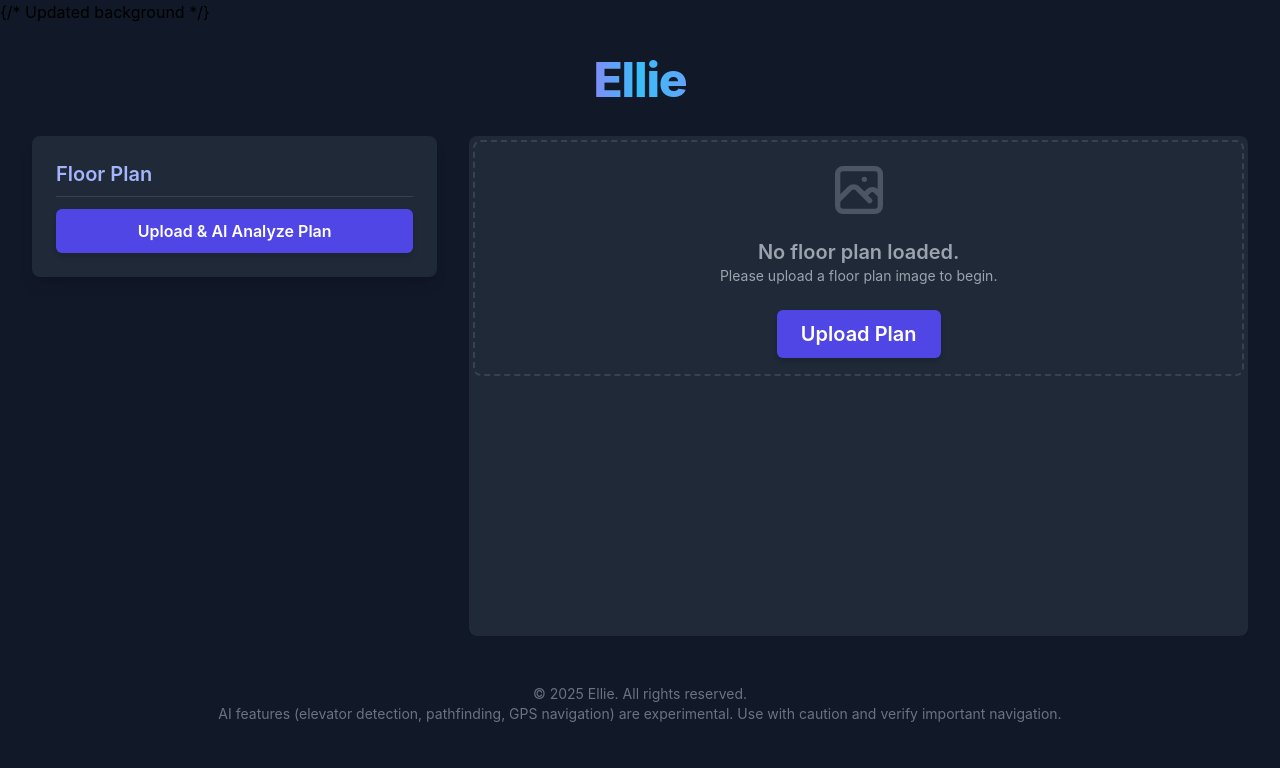
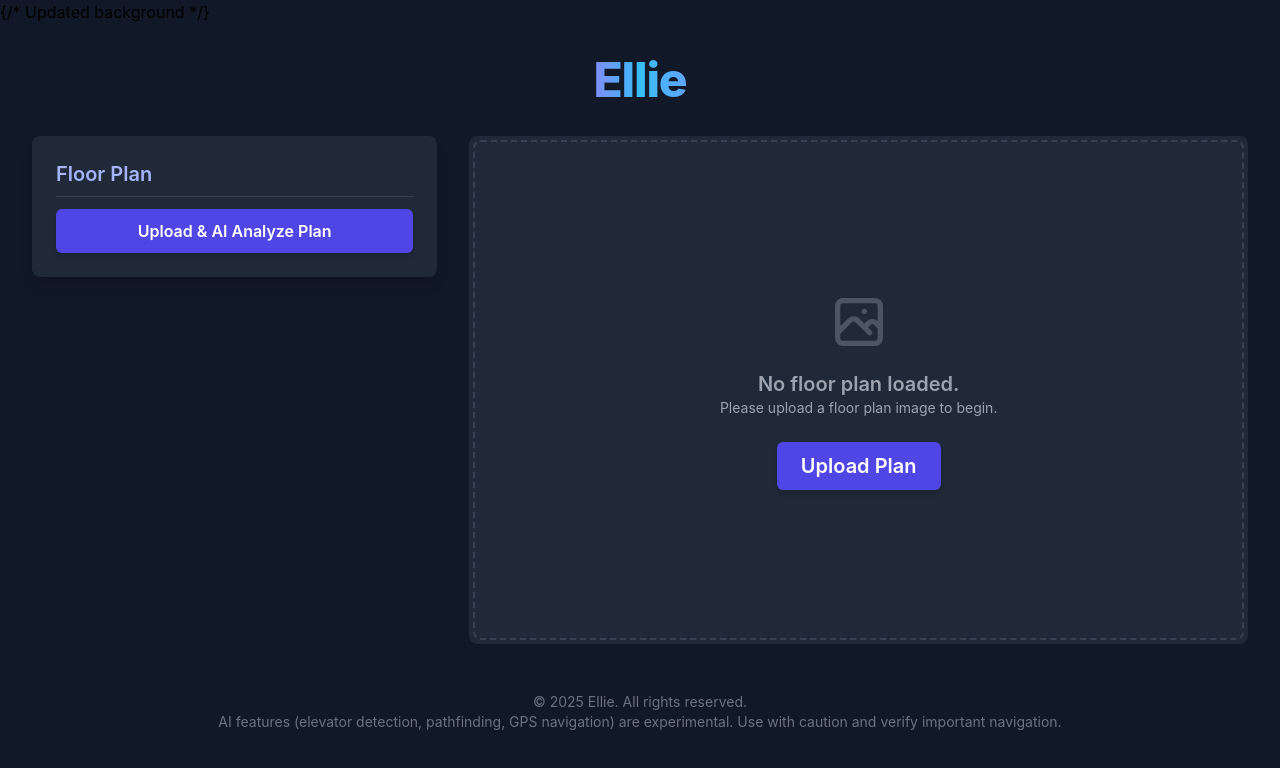
Before and after one commit to arnavgupta03/ellie, a React (Vite) app in the folder frontend/: page / in a window 1280 px wide. Shown: the top 768 px of the page. Built offline with nearby package versions, Linux system fonts and the light colour scheme; no server answers.

Commit message:
fix messy border

```diff
--- a/frontend/App.tsx
+++ b/frontend/App.tsx
@@ -599,7 +599,7 @@ Do not include any explanatory text or markdown formatting (like \`\`\`json) out
                     {isAnalyzingPlan ? "Processing floor plan..." : "AI is planning your route..."}
                 </div>
             ) : (
-                <div className="w-full h-full flex flex-col items-center justify-center text-gray-400 text-xl p-4 text-center border-2 border-dashed border-gray-700 rounded-lg">
+                <div className="w-full h-full flex flex-col items-center justify-center text-gray-400 text-xl p-4 text-center border-2 border-dashed border-gray-700 rounded-lg  min-h-[300px] lg:min-h-[500px]">
                     <svg xmlns="http://www.w3.org/2000/svg" className="h-16 w-16 text-gray-600 mb-4" fill="none" viewBox="0 0 24 24" stroke="currentColor">
                         <path strokeLinecap="round" strokeLinejoin="round" strokeWidth="2" d="M4 16l4.586-4.586a2 2 0 012.828 0L16 16m-2-2l1.586-1.586a2 2 0 012.828 0L20 14m-6-6h.01M6 20h12a2 2 0 002-2V6a2 2 0 00-2-2H6a2 2 0 00-2 2v12a2 2 0 002 2z" />
                     </svg>
```
